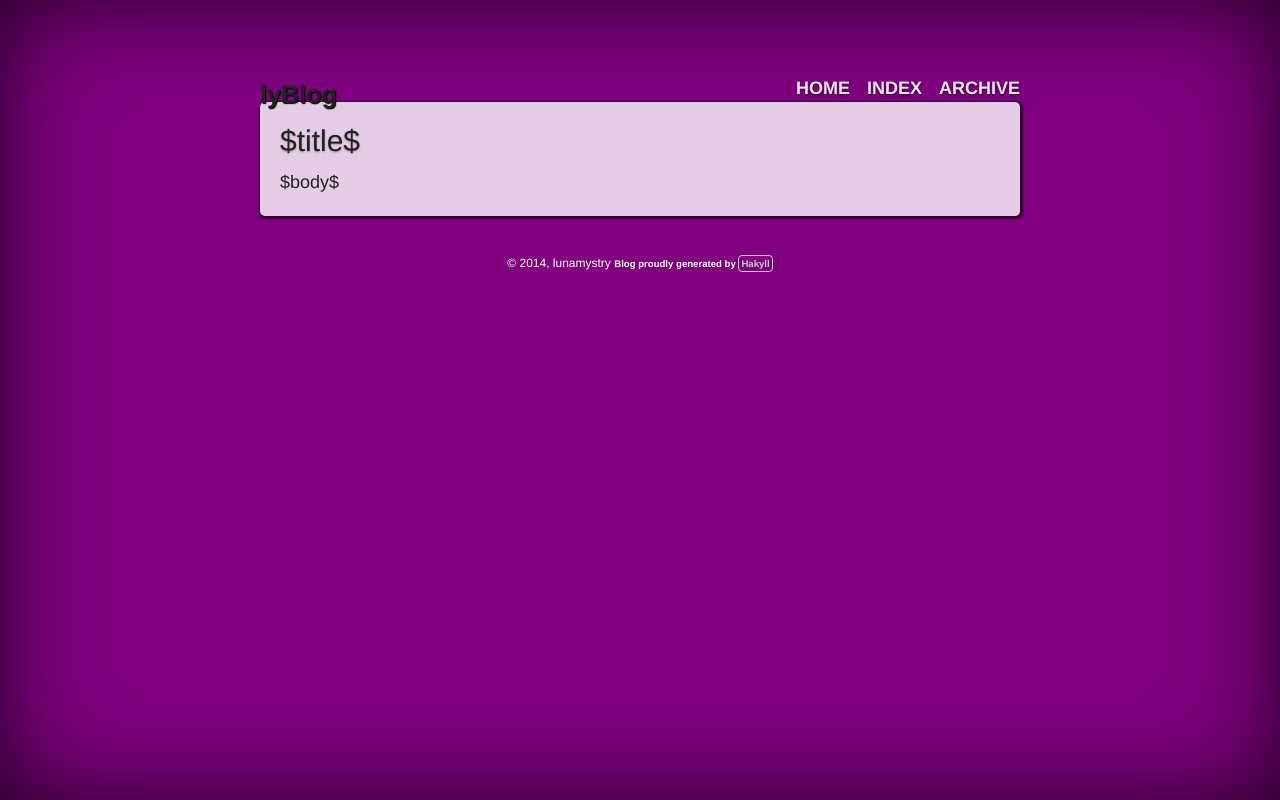
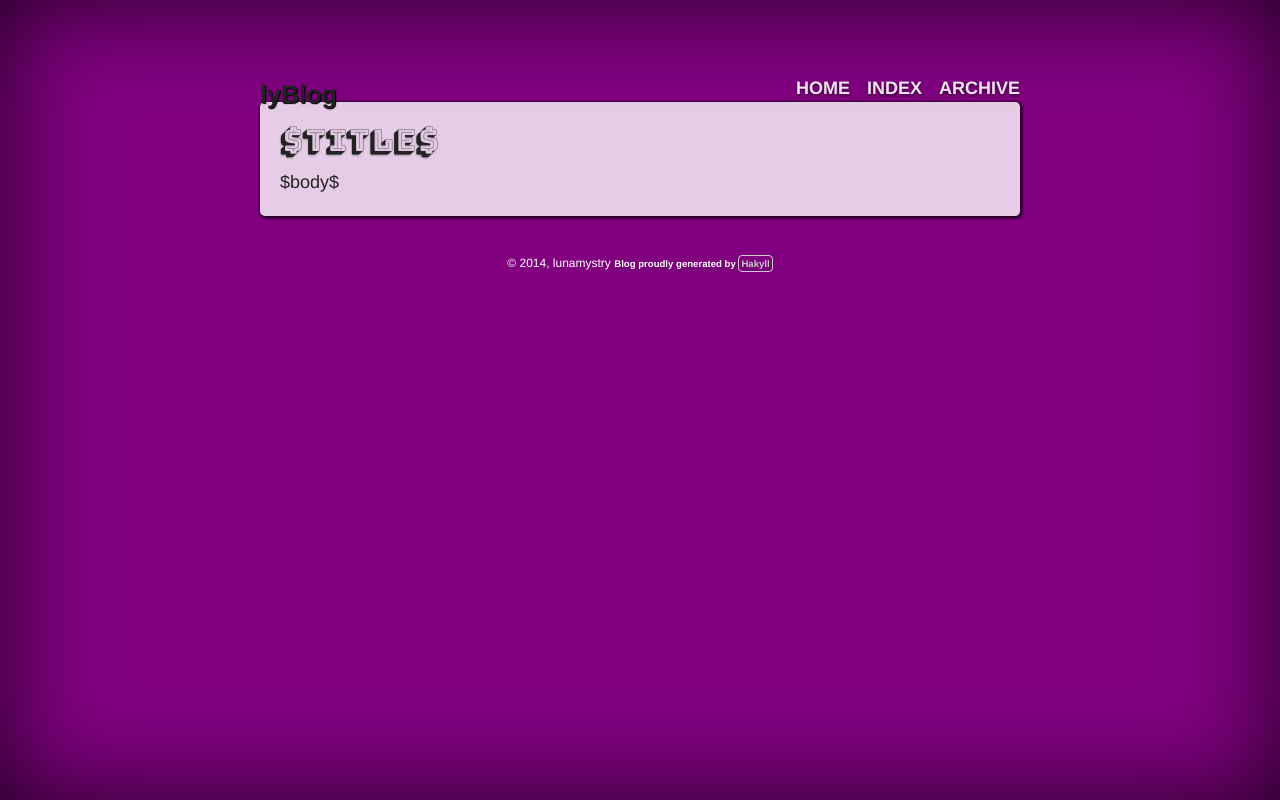
Before and after one commit to lunamystry/mandla.me, a plain HTML site: page blog/templates/default.html in a window 1280 px wide. Drawn offline with Linux system fonts and the light colour scheme.

Commit message:
font fix for the blog

```diff
--- a/blog/css/default.css
+++ b/blog/css/default.css
@@ -1,3 +1,4 @@
+ @import 'https://fonts.googleapis.com/css?family=Bungee+Shade|Exo+2|Monoton';
 html, body {
     height: 100%;
 }
@@ -128,7 +129,7 @@ footer #hakyll a:hover {
 h1 {
     font-size: 30px;
     text-shadow: 0 1px 2px rgba(0, 0, 0, 0.3);
-    font-family: "ChunkFive","Helvetica Neue",Helvetica,Arial,sans-serif;
+    font-family: "Bungee Shade","Helvetica Neue",Helvetica,Arial,sans-serif;
     font-weight: normal;
 }
 h2 {
```
